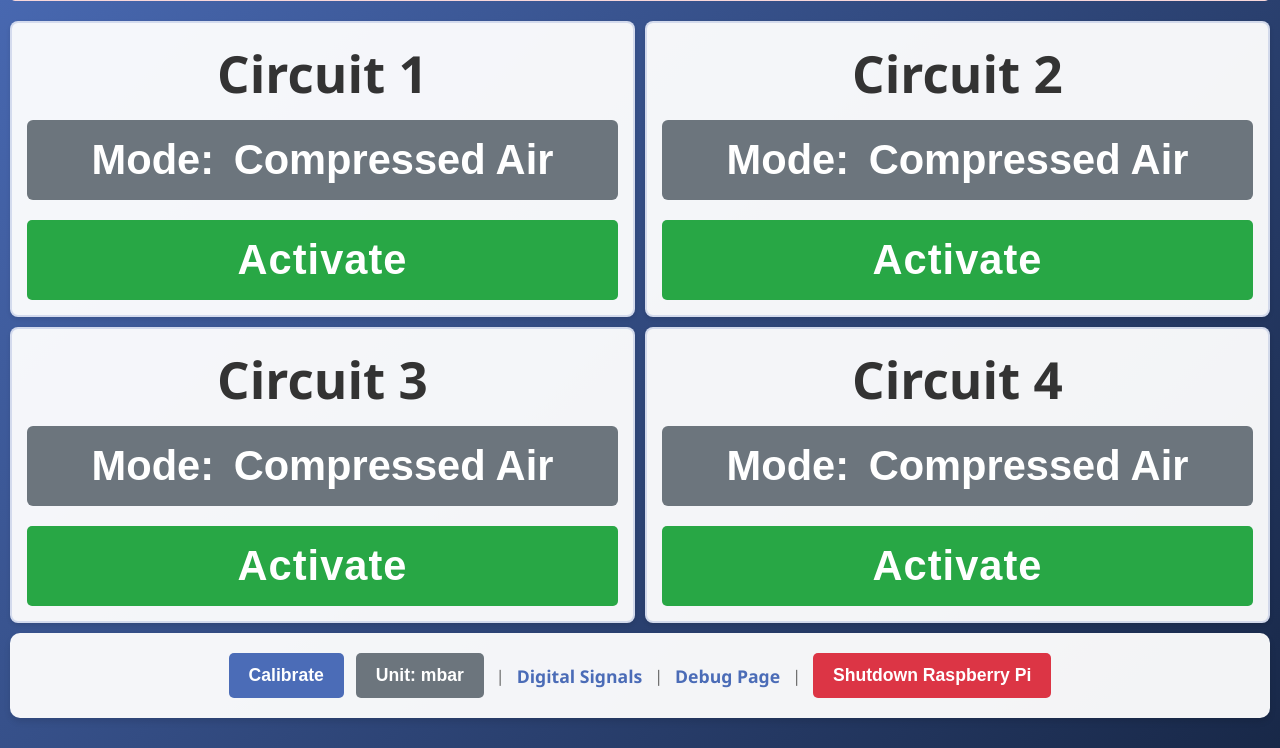
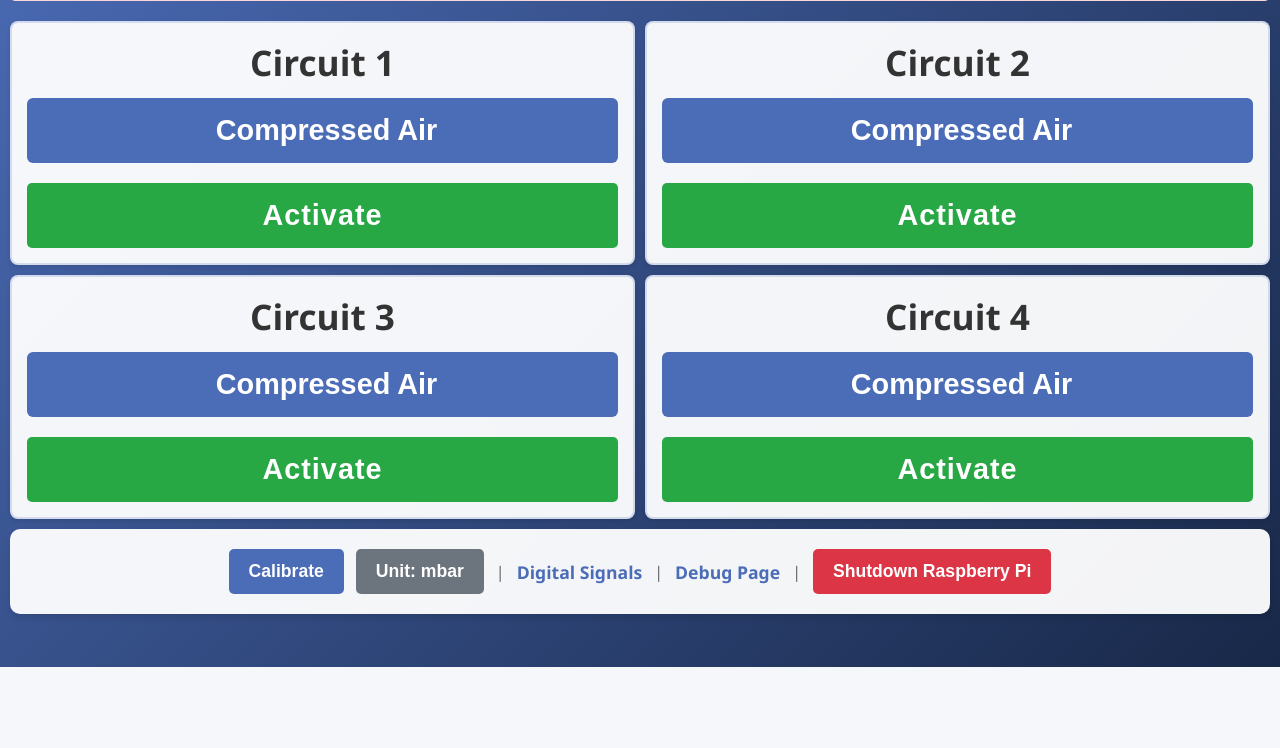
Before and after one commit to JorgeS15/AirLab, a Flask app: page / in a window 1280 px wide. Shown: the part 133-881 px from the top of the page. After the commit the page ends 800 px from the top, so only its background shows below. Run offline with Flask 3, Linux system fonts and the light colour scheme.

Commit message:
Release v2.1.8: Blue mode button and simplified UI
- Changed mode button color from grey to blue (#4b6cb7)
- Removed "Mode:" label for cleaner display
- Reduced font sizes for better balance:
  * Circuit titles: 3.2em → 2.2em
  * Mode button: 2.6em → 1.8em
  * Activate button: 2.6em → 1.8em
- Simplified interface with less clutter

```diff
--- a/app.py
+++ b/app.py
@@ -19,7 +19,7 @@ import json
 import os
 
 app = Flask(__name__, static_folder='static', static_url_path='/static')
-VERSION = "2.1.7"
+VERSION = "2.1.8"
 PROJECT_NAME = "AirLab"
 
 # File to store calibration offsets
--- a/static/style.css
+++ b/static/style.css
@@ -348,7 +348,7 @@ h1 {
 }
 
 .circuit-title {
-    font-size: 3.2em;
+    font-size: 2.2em;
     font-weight: bold;
     color: #333;
     text-align: center;
@@ -376,10 +376,10 @@ h1 {
 }
 
 .btn-mode-toggle {
-    background: #6c757d;
+    background: #4b6cb7;
     color: white;
     padding: 16px 20px;
-    font-size: 2.6em;
+    font-size: 1.8em;
     font-weight: bold;
     border-radius: 6px;
     width: 100%;
@@ -410,7 +410,7 @@ h1 {
     background: #28a745;
     color: white;
     padding: 16px 40px;
-    font-size: 2.6em;
+    font-size: 1.8em;
     font-weight: 900;
     width: 100%;
     max-width: 100%;
--- a/templates/index.html
+++ b/templates/index.html
@@ -28,7 +28,7 @@
             <div class="circuit-card">
                 <div class="circuit-title" data-i18n="circuit1">Circuit 1</div>
                 <button class="btn btn-mode-toggle" id="mode-display-1" onclick="toggleMode(1)">
-                    <span data-i18n="mode">Mode</span>: <span class="mode-value" id="mode-value-1" data-i18n="compressedAir">Compressed Air</span><span class="pressure-inline" id="pressure-display-1" style="display: none;"> | <span id="pressure-ch1">---</span> <span class="mode-unit">mbar</span></span>
+                    <span class="mode-value" id="mode-value-1" data-i18n="compressedAir">Compressed Air</span><span class="pressure-inline" id="pressure-display-1" style="display: none;"> | <span id="pressure-ch1">---</span> <span class="mode-unit">mbar</span></span>
                 </button>
                 <div class="circuit-controls">
                     <button class="btn btn-activate" id="activate-btn-1" onclick="toggleActivation(1)">
@@ -41,7 +41,7 @@
             <div class="circuit-card">
                 <div class="circuit-title" data-i18n="circuit2">Circuit 2</div>
                 <button class="btn btn-mode-toggle" id="mode-display-2" onclick="toggleMode(2)">
-                    <span data-i18n="mode">Mode</span>: <span class="mode-value" id="mode-value-2" data-i18n="compressedAir">Compressed Air</span><span class="pressure-inline" id="pressure-display-2" style="display: none;"> | <span id="pressure-ch2">---</span> <span class="mode-unit">mbar</span></span>
+                    <span class="mode-value" id="mode-value-2" data-i18n="compressedAir">Compressed Air</span><span class="pressure-inline" id="pressure-display-2" style="display: none;"> | <span id="pressure-ch2">---</span> <span class="mode-unit">mbar</span></span>
                 </button>
                 <div class="circuit-controls">
                     <button class="btn btn-activate" id="activate-btn-2" onclick="toggleActivation(2)">
@@ -54,7 +54,7 @@
             <div class="circuit-card">
                 <div class="circuit-title" data-i18n="circuit3">Circuit 3</div>
                 <button class="btn btn-mode-toggle" id="mode-display-3" onclick="toggleMode(3)">
-                    <span data-i18n="mode">Mode</span>: <span class="mode-value" id="mode-value-3" data-i18n="compressedAir">Compressed Air</span><span class="pressure-inline" id="pressure-display-3" style="display: none;"> | <span id="pressure-ch3">---</span> <span class="mode-unit">mbar</span></span>
+                    <span class="mode-value" id="mode-value-3" data-i18n="compressedAir">Compressed Air</span><span class="pressure-inline" id="pressure-display-3" style="display: none;"> | <span id="pressure-ch3">---</span> <span class="mode-unit">mbar</span></span>
                 </button>
                 <div class="circuit-controls">
                     <button class="btn btn-activate" id="activate-btn-3" onclick="toggleActivation(3)">
@@ -67,7 +67,7 @@
             <div class="circuit-card">
                 <div class="circuit-title" data-i18n="circuit4">Circuit 4</div>
                 <button class="btn btn-mode-toggle" id="mode-display-4" onclick="toggleMode(4)">
-                    <span data-i18n="mode">Mode</span>: <span class="mode-value" id="mode-value-4" data-i18n="compressedAir">Compressed Air</span><span class="pressure-inline" id="pressure-display-4" style="display: none;"> | <span id="pressure-ch4">---</span> <span class="mode-unit">mbar</span></span>
+                    <span class="mode-value" id="mode-value-4" data-i18n="compressedAir">Compressed Air</span><span class="pressure-inline" id="pressure-display-4" style="display: none;"> | <span id="pressure-ch4">---</span> <span class="mode-unit">mbar</span></span>
                 </button>
                 <div class="circuit-controls">
                     <button class="btn btn-activate" id="activate-btn-4" onclick="toggleActivation(4)">
```
Also changed, not shown: CHANGELOG.md, README.md.
